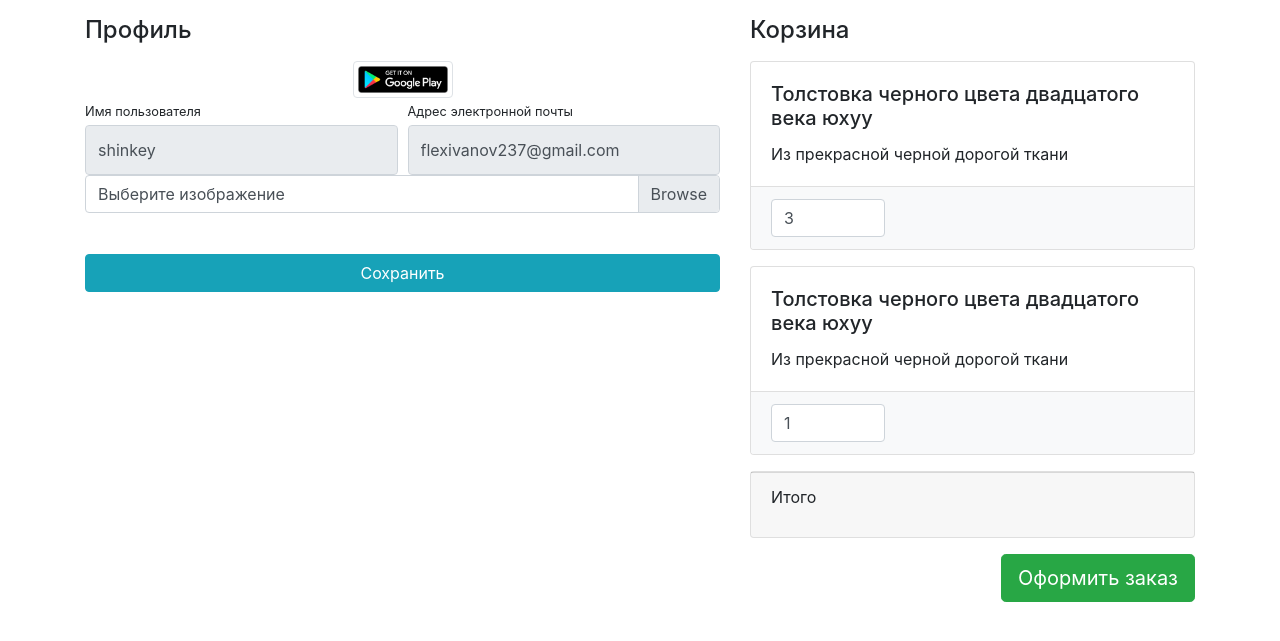
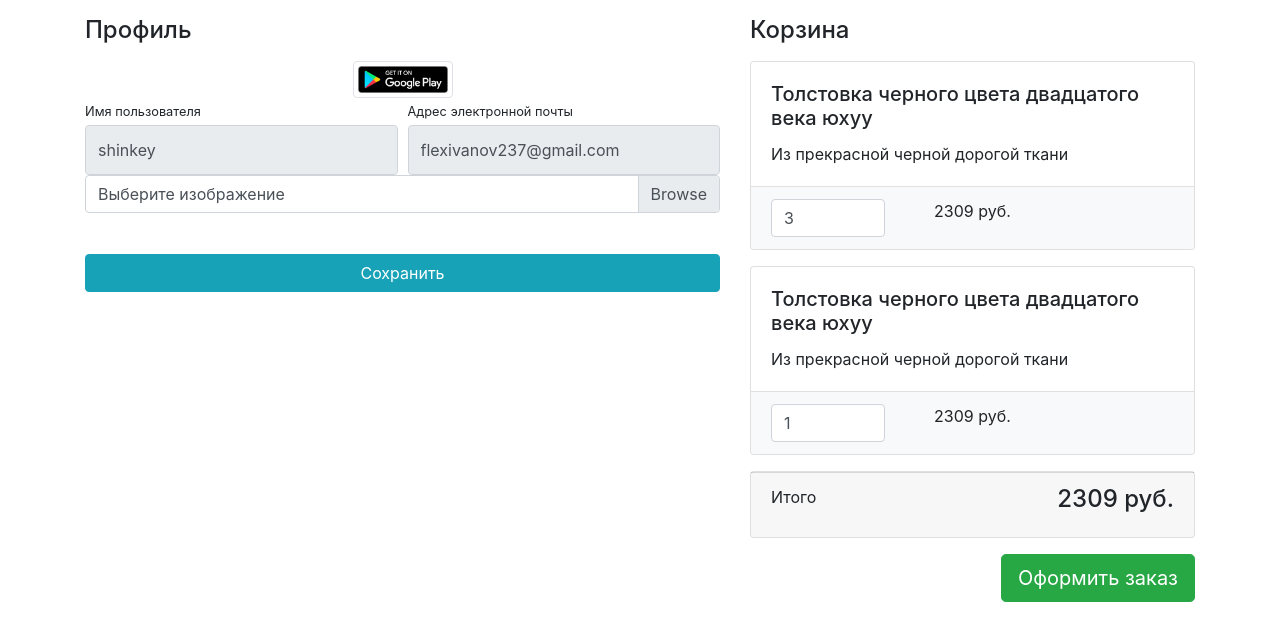
Before and after one commit to sh1nkey/online-store, a Django app: page /users/profile/ in a window 1280 px wide. Shown: the part 56-697 px from the top of the page. Run offline with Django 3.2, Linux system fonts and the light colour scheme; a user stored in the database is signed in; data comes from the database, SQL or seed files in the repository; both versions use the stored data as it was after the commit; some libraries are stand-ins or nearby versions.

Commit message:
basket now just works

```diff
--- a/store/products/templates/products/baskets.html
+++ b/store/products/templates/products/baskets.html
@@ -7,7 +7,7 @@
             {% for basket in baskets %}
             <div class="card mb-3">
                 <div class="card-body">
-                    <h5 class="card-title">{{ basket.product.name}}</h5>
+                    <h5 class="card-title">{{ basket.product.name }}</h5>
                     <p class="card-text">{{ basket.product.description }}</p>
                 </div>
                 <ul class="list-group list-group-flush">
@@ -17,19 +17,18 @@
                                 <input name="basketID" type="number" class="form-control"
                                        value="{{ basket.quantity }}" min="0">
                             </div>
-                            <div class="col-lg-4">{{ basket.sum }}</div>
+                            <div class="col-lg-4">2309 руб.</div>
                             <div class="col-lg-4">
-
                             </div>
                         </div>
                     </li>
                 </ul>
             </div>
-            {% endfor %}
+    {% endfor %}
             <div class="card mb-3">
                 <div class="card-footer">
                     <p class="float-left">Итого</p>
-                    <h4 class="float-right">{{ baskets.total_sum }}</h4>
+                    <h4 class="float-right">2309 руб.</h4>
                 </div>
             </div>
             <a class="btn btn-success btn-lg float-right" href="../orders/order-create.html">
--- a/store/products/views.py
+++ b/store/products/views.py
@@ -28,6 +28,6 @@
         Basket.objects.create(user=request.user, product=product, quantity=1)
     else:
         basket = baskets.first()
-        basket.quantity == 1
+        basket.quantity += 1
         basket.save()
-    return HttpResponseRedirect(request.META['HTTP_REFER'])
+    return HttpResponseRedirect(request.META['HTTP_REFERER'])
```
Also changed, not shown: store/db.sqlite3.
